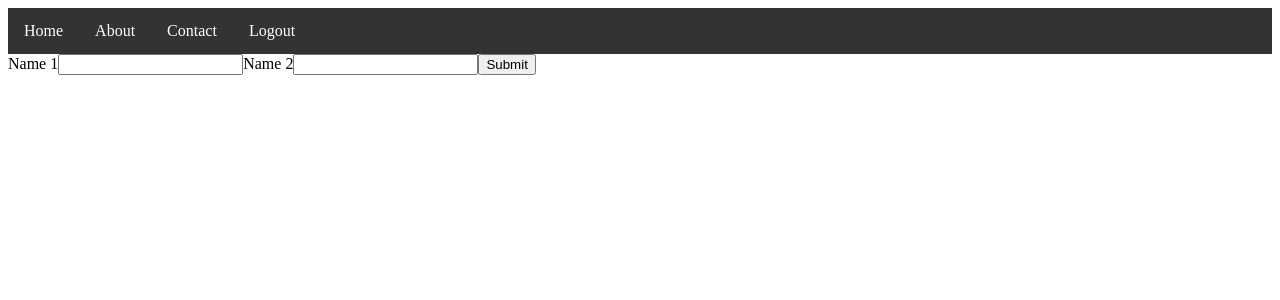
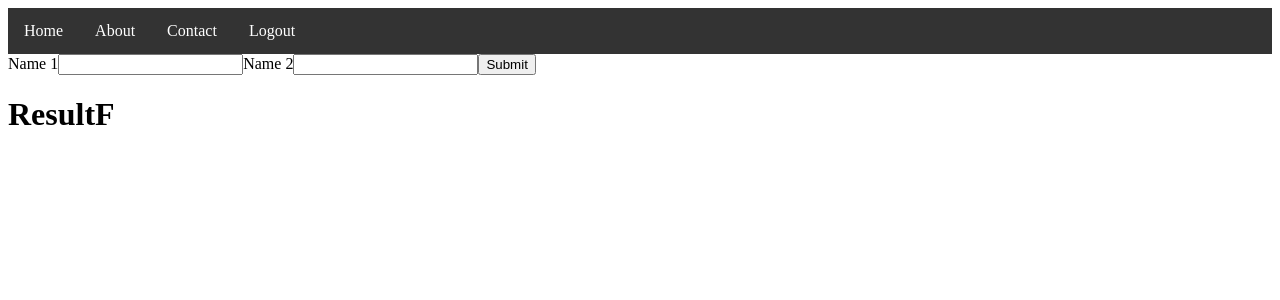
Before and after one commit to savio1912/flames, a React (Create React App) app: page / in a window 1280 px wide. Shown: the top 300 px of the page. Built offline with nearby package versions, Linux system fonts and the light colour scheme.

Commit message:
Flames function added

```diff
--- /dev/null
+++ b/src/Flames.js
@@ -0,0 +1,57 @@
+const Flames = (props) => {
+  function Unique_Count(name1, name2) {
+    name1 = name1.toLowerCase().replace(/\s/g, "");
+    name2 = name2.toLowerCase().replace(/\s/g, "");
+    let n1 = (name1.match(/ /g) || []).length;
+    let n2 = (name2.match(/ /g) || []).length;
+    name1 = name1.replace(/\s/g, "").substring(0, name1.length - n1);
+    name2 = name2.replace(/\s/g, "").substring(0, name2.length - n2);
+    console.log(name1);
+    console.log(name2);
+    let name1_count = {};
+    let name2_count = {};
+    let Count = 0;
+    for (let ch of name1) {
+      name1_count[ch] = (name1_count[ch] || 0) + 1;
+    }
+    for (let ch of name2) {
+      if (name1_count[ch] !== undefined && name1_count[ch] !== 0) {
+        name1_count[ch]--;
+      } else {
+        name2_count[ch] = (name2_count[ch] || 0) + 1;
+      }
+    }
+    for (let key in name1_count) {
+      Count += name1_count[key];
+    }
+    for (let key in name2_count) {
+      Count += name2_count[key];
+    }
+    return Count;
+  }
+
+  function flames(Count) {
+    let f = "FLAMES";
+    let Size = f.length;
+    let i = 0;
+    while (f.length > 1) {
+      let rem = (i + Count) % Size;
+      if (rem === 0) {
+        f = f.substring(0, f.length - 1);
+        i = 0;
+      } else {
+        f = f.substring(0, rem - 1) + f.substring(rem);
+        i = rem - 1;
+      }
+      Size = f.length;
+    }
+    return f[0];
+  }
+
+  let { name1, name2 } = props;
+  const count = Unique_Count(name1, name2);
+  const ch = flames(count);
+
+  return <h1>Result{ch}</h1>;
+};
+export default Flames;
--- a/src/Form.js
+++ b/src/Form.js
@@ -1,4 +1,5 @@
 import { useState } from "react";
+import Flames from "./Flames";
 
 const Form = () => {
   const [name1, setName1] = useState("");
@@ -9,14 +10,20 @@ const Form = () => {
   function eventHandler2(event) {
     setName2(event.target.value);
   }
+  const formHandler = (event) => {
+    event.preventDefault();
+    console.log(name1 + " " + name2);
+  };
 
   return (
-    <form>
+    <>
+      {" "}
+      <form onSubmit={formHandler}>
         <label htmlFor="name1">Name 1</label>
         <input
           type="text"
           id="name1"
-        name="name1"
+          name="names1"
           value={name1}
           onChange={eventHandler1}
         ></input>
@@ -30,6 +37,8 @@ const Form = () => {
         ></input>
         <input type="submit" />
       </form>
+      <Flames name1={name1.toLowerCase()} name2={name2.toLowerCase()} />
+    </>
   );
 };
 export default Form;
```
Lines whose indentation alone changed are shown as unchanged.
